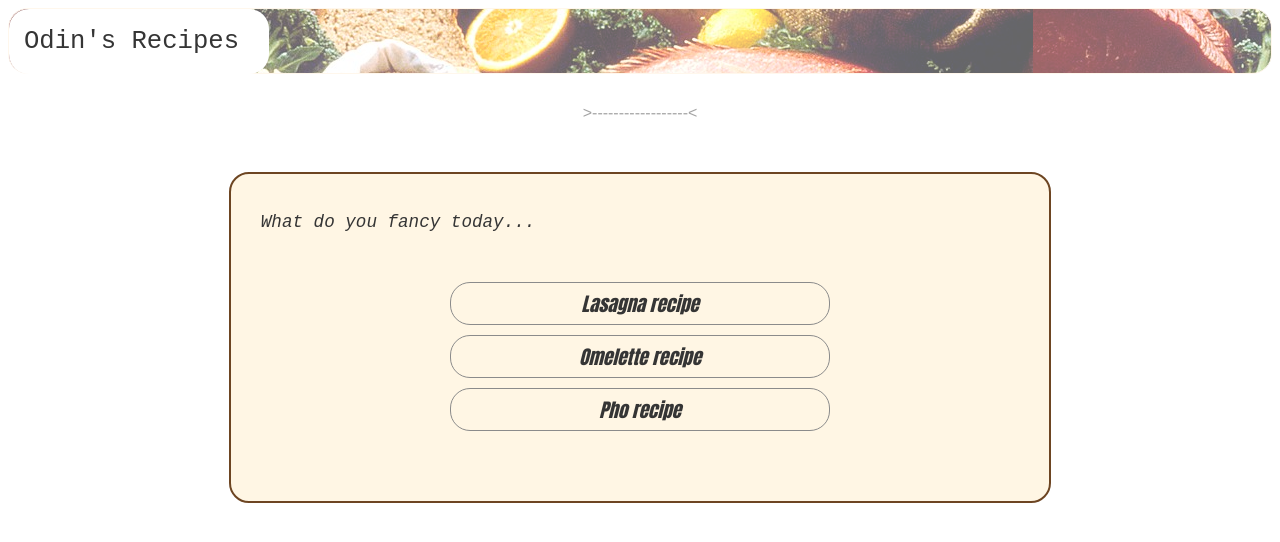
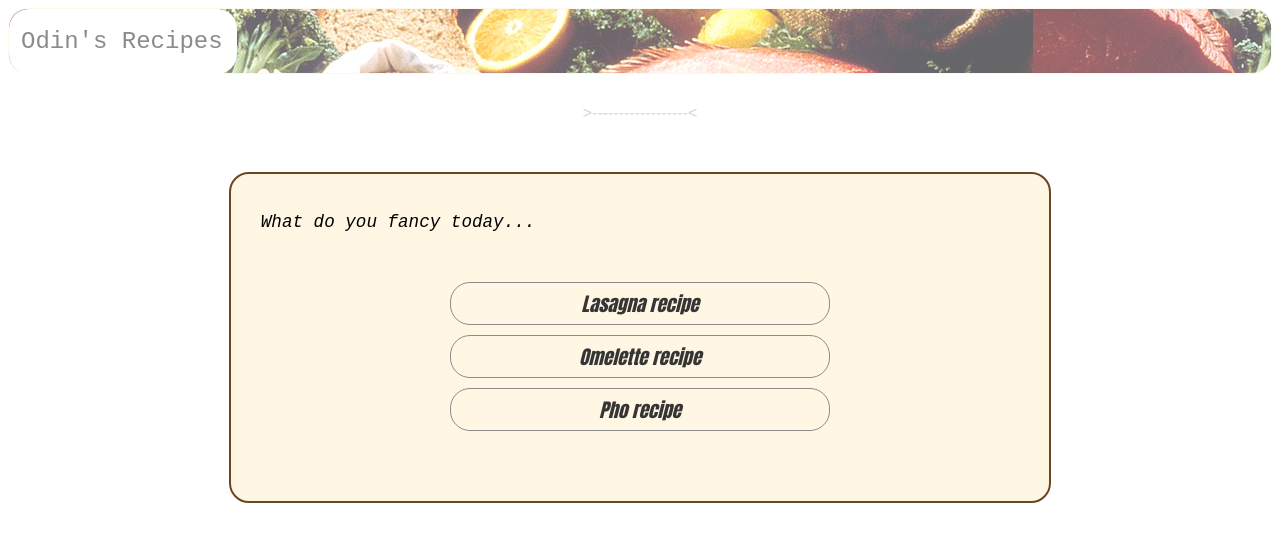
Before and after one commit to mathladd/odin-recipes, a plain HTML site: page index.html in a window 1280 px wide. Drawn offline with Linux system fonts and the light colour scheme.

Commit message:
modify headers to fit on screens

```diff
--- a/css/style.css
+++ b/css/style.css
@@ -1,7 +1,6 @@
 /* ---------------- general css for all pages ---------------- */
 body {
     font-family: 'Franklin Gothic Medium', 'Arial Narrow', Arial, sans-serif;
-    color: #353535;
 }
 
 .links {
@@ -30,12 +29,15 @@ body {
     background-color: white;
     width: fit-content;
 
-    padding: 18px 30px 18px 15px;
+    padding: 0.8em 0.6em 0.8em 0.5em;
     border-radius: 20px;
 
-    color: #797878;
-    font-size: 1.6rem;
+    font-size: 1.5rem;
     font-family:'Courier New', Courier, monospace;
+}
+
+.main-header-content .links {
+    color: #8b8b8b;
 }
 
 .main-header-divider {
@@ -46,7 +48,7 @@ body {
     margin: 30px auto;
     margin-bottom: 50px;
 
-    color: #a3a3a3;
+    color: #d3d3d3;
     text-align: center;
 }
 
```
